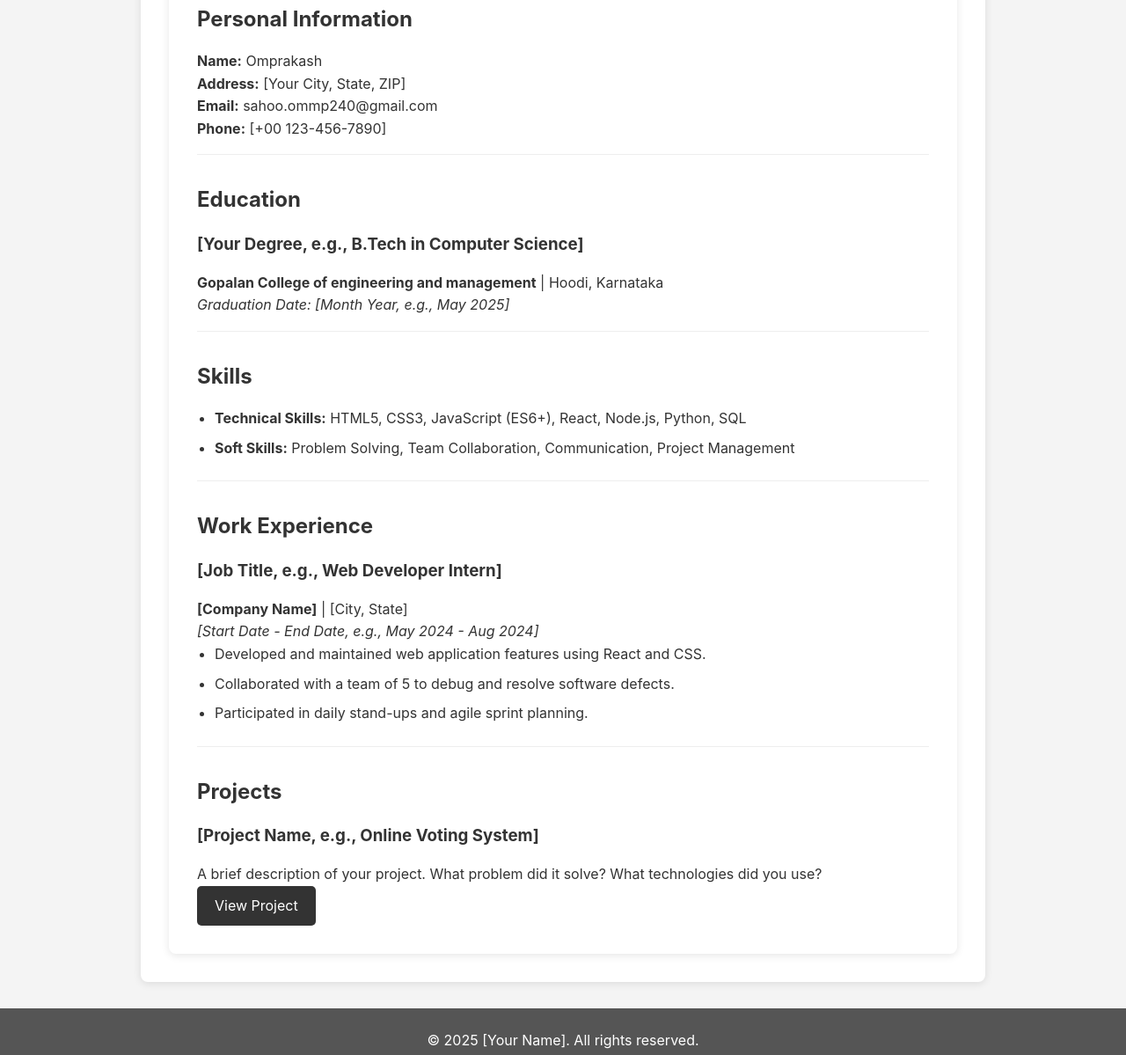
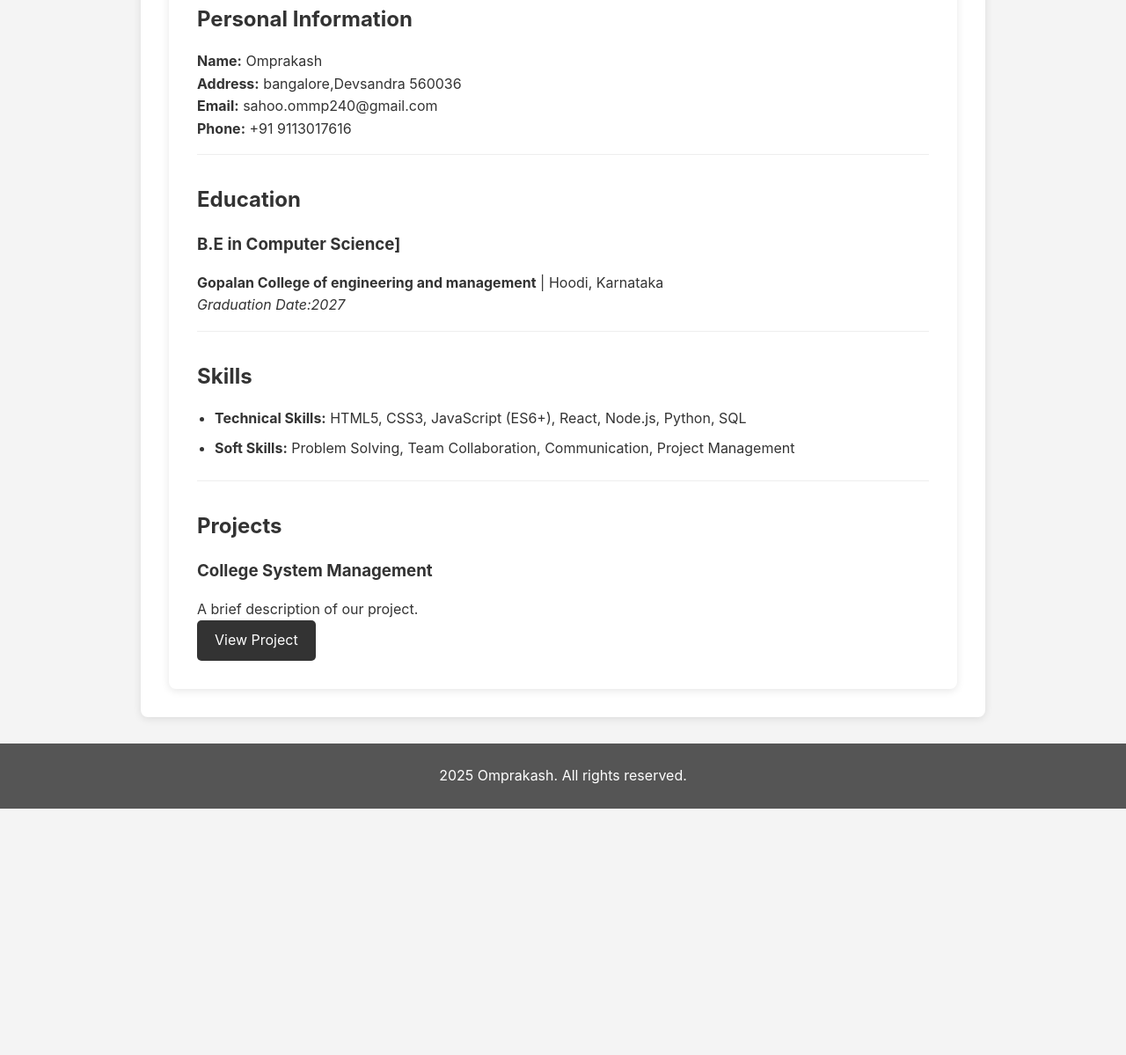
Before and after one commit to sahooommp240-blip/Omprakash-, a plain HTML site: page resume.html in a window 1280 px wide. Shown: the part 215-1414 px from the top of the page at 88% size. After the commit the page ends 1134 px from the top, so only its background shows below. Drawn offline with Linux system fonts and the light colour scheme.

Commit message:
resume.html

```diff
--- a/resume.html
+++ b/resume.html
@@ -27,16 +27,16 @@
             <section class="resume-section">
                 <h2>Personal Information</h2>
                 <p><strong>Name:</strong> Omprakash</p>
-                <p><strong>Address:</strong> [Your City, State, ZIP]</p>
+                <p><strong>Address:</strong> bangalore,Devsandra 560036</p>
                 <p><strong>Email:</strong> sahoo.ommp240@gmail.com</p>
-                <p><strong>Phone:</strong> [+00 123-456-7890]</p>
+                <p><strong>Phone:</strong> +91 9113017616</p>
             </section>
 
             <section class="resume-section">
                 <h2>Education</h2>
-                <h3>[Your Degree, e.g., B.Tech in Computer Science]</h3>
+                <h3>B.E in Computer Science]</h3>
                 <p><strong>Gopalan College of engineering and management</strong> | Hoodi, Karnataka</p>
-                <p><em>Graduation Date: [Month Year, e.g., May 2025]</em></p>
+                <p><em>Graduation Date:2027</em></p>
             </section>
 
             <section class="resume-section">
@@ -47,22 +47,12 @@
                 </ul>
             </section>
 
-            <section class="resume-section">
-                <h2>Work Experience</h2>
-                <h3>[Job Title, e.g., Web Developer Intern]</h3>
-                <p><strong>[Company Name]</strong> | [City, State]</p>
-                <p><em>[Start Date - End Date, e.g., May 2024 - Aug 2024]</em></p>
-                <ul>
-                    <li>Developed and maintained web application features using React and CSS.</li>
-                    <li>Collaborated with a team of 5 to debug and resolve software defects.</li>
-                    <li>Participated in daily stand-ups and agile sprint planning.</li>
-                </ul>
-            </section>
+
 
             <section class="resume-section">
                 <h2>Projects</h2>
-                <h3>[Project Name, e.g., Online Voting System]</h3>
-                <p>A brief description of your project. What problem did it solve? What technologies did you use?</p>
+                <h3>College System Management</h3>
+                <p>A brief description of our project.</p>
                 <a href="[Link to GitHub or Live Demo]" class="btn" target="_blank">View Project</a>
             </section>
         </div>
@@ -70,7 +60,7 @@
 
     <footer>
         <div class="container">
-            <p>&copy; 2025 [Your Name]. All rights reserved.</p>
+            <p> 2025 Omprakash. All rights reserved.</p>
         </div>
     </footer>
 
```
